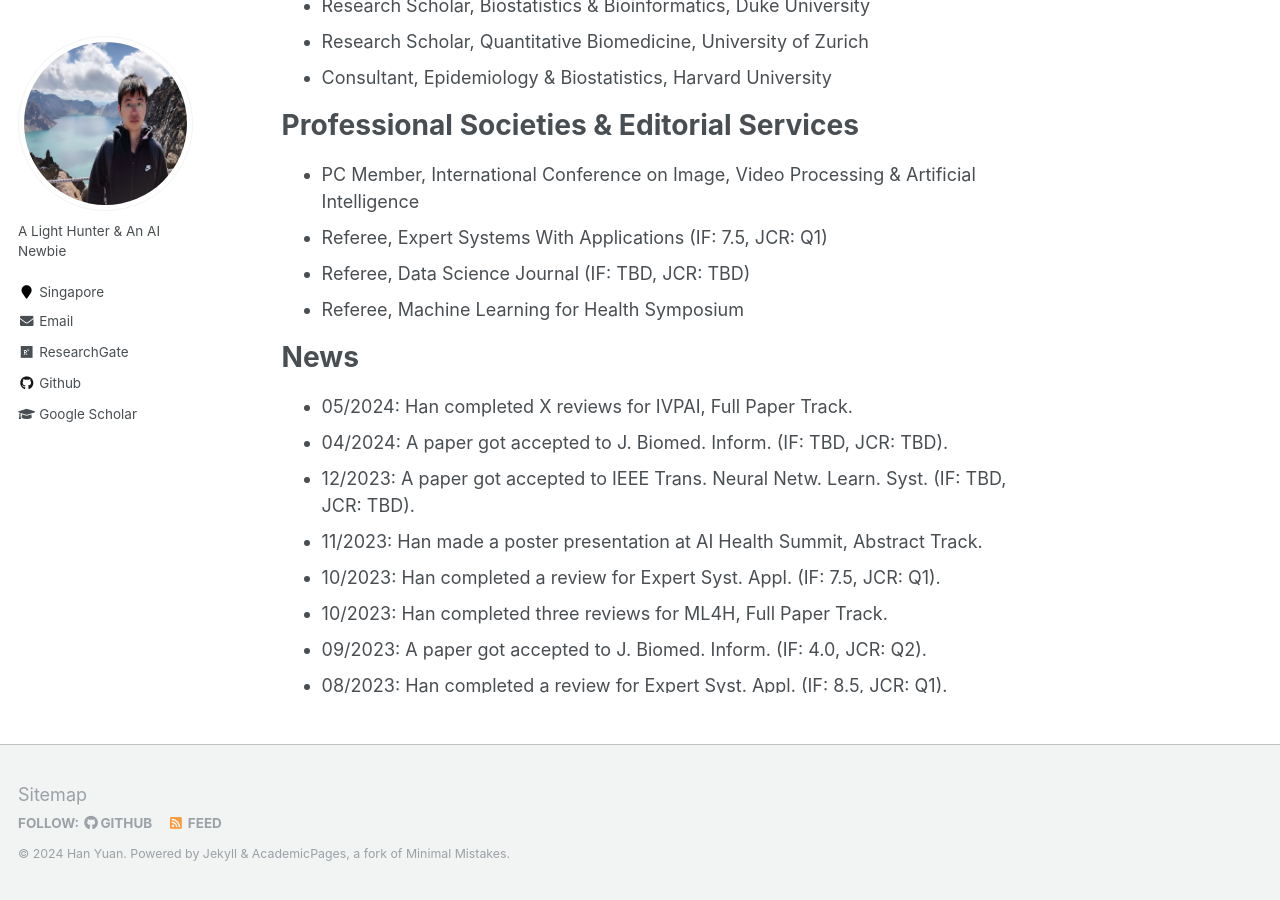
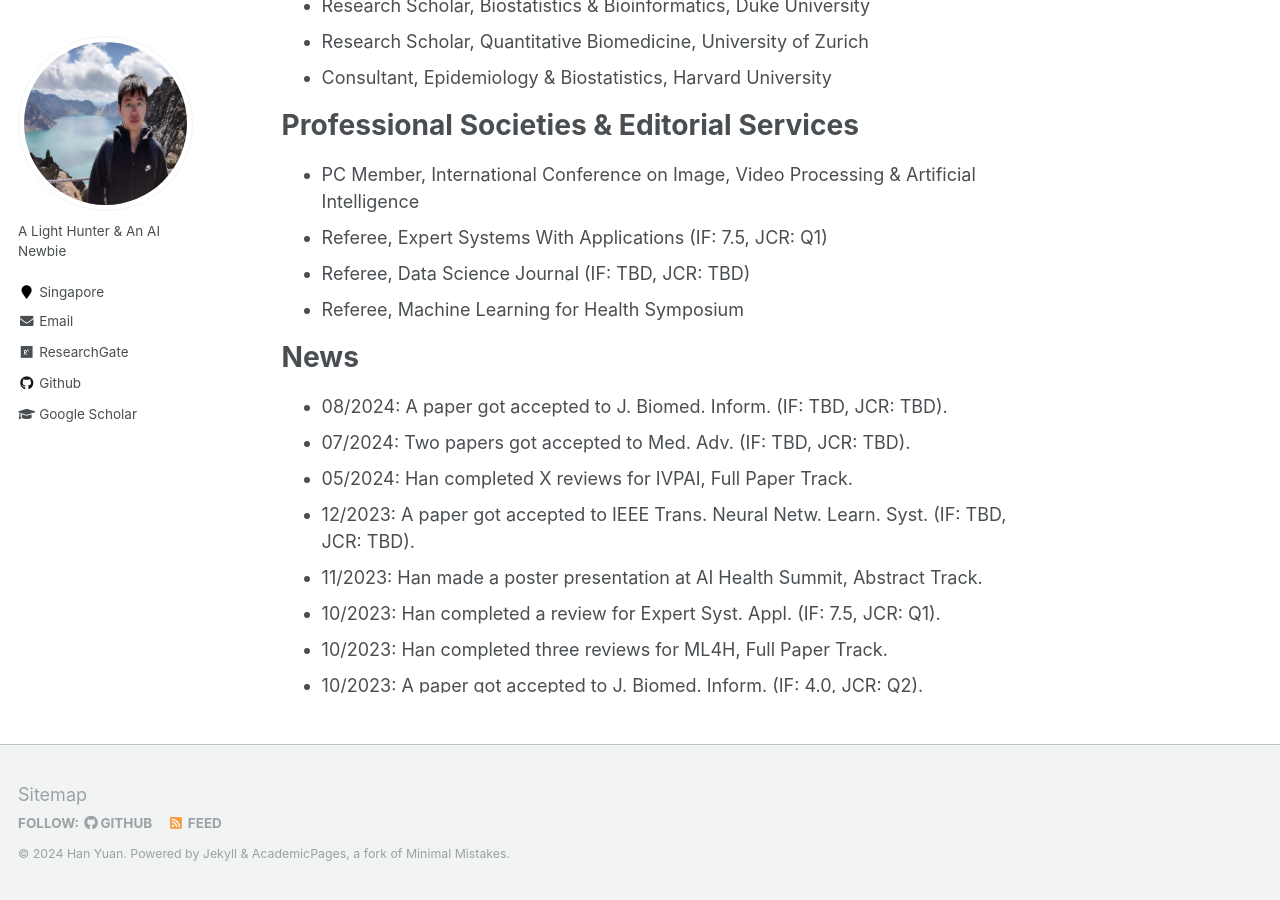
Before and after one commit to Han-Yuan-Med/Han-Yuan-Med.github.io, a Jekyll site: the page built from _pages/about.md, in a window 1280 px wide and 900 px high, scrolled down 830 px. Built offline with Jekyll 4.4.1, drawn with Linux system fonts in a browser that asks for light colours.

Commit message:
Update about.md

```diff
--- a/_pages/about.md
+++ b/_pages/about.md
@@ -29,20 +29,21 @@ Thank you for visiting my academic website. I invite you to explore the [publica
 
 # News
 <ul style="width: auto; height: 300px; overflow: auto">
+  <li>08/2024: A paper got accepted to J. Biomed. Inform. (IF: TBD, JCR: TBD).</li>
+  <li>07/2024: Two papers got accepted to Med. Adv. (IF: TBD, JCR: TBD).</li>
   <li>05/2024: Han completed X reviews for IVPAI, Full Paper Track.</li>
-  <li>04/2024: A paper got accepted to J. Biomed. Inform. (IF: TBD, JCR: TBD).</li>
   <li>12/2023: A paper got accepted to IEEE Trans. Neural Netw. Learn. Syst. (IF: TBD, JCR: TBD).</li>
   <li>11/2023: Han made a poster presentation at AI Health Summit, Abstract Track.</li>
   <li>10/2023: Han completed a review for Expert Syst. Appl. (IF: 7.5, JCR: Q1).</li>
   <li>10/2023: Han completed three reviews for ML4H, Full Paper Track.</li>
-  <li>09/2023: A paper got accepted to J. Biomed. Inform. (IF: 4.0, JCR: Q2).</li>
+  <li>10/2023: A paper got accepted to J. Biomed. Inform. (IF: 4.0, JCR: Q2).</li>
+  <li>08/2023: A paper got accepted to Artif. Intell. Med. (IF: 6.1, JCR: Q1).</li>
   <li>08/2023: Han completed a review for Expert Syst. Appl. (IF: 8.5, JCR: Q1).</li>
   <li>07/2023: Han completed a review for Data Sci. J. (IF: TBD, JCR: TBD).</li>
   <li>07/2023: Han made a poster presentation at MIDL, Short Paper Track.</li>
   <li>07/2023: Han started his research scholar at Duke University.</li>
-  <li>06/2023: A paper got accepted to Artif. Intell. Med. (IF: 6.1, JCR: Q1).</li>
+  <li>06/2023: A paper got accepted to STAR Protoc. (IF: 1.3, JCR: Q4).</li>
   <li>05/2023: Han made two oral presentations at ICLR, Tiny Paper Track.</li>
-  <li>05/2023: A paper got accepted to STAR Protoc. (IF: 1.3, JCR: Q4).</li>
   <li>03/2023: Han obtained the student accommodation awards of ICLR.</li>
   <li>12/2022: Han obtained the pre-doctoral research exchange awards.</li>
   <li>05/2022: A paper got accepted to J. Biomed. Inform. (IF: 8.0, JCR: Q1).</li>
@@ -51,11 +52,11 @@ Thank you for visiting my academic website. I invite you to explore the [publica
   <li>01/2022: A paper got accepted to J. Biomed. Inform. (IF: 8.0, JCR: Q1).</li>
   <li>01/2022: Han started his research scholar at University of Zurich.</li>
   <li>06/2021: A R package was officially released in CRAN.</li>
-  <li>05/2021: A paper got accepted to J. Exp. Clin. Cancer Res. (IF: 12.7, JCR: Q1).</li>
+  <li>06/2021: A paper got accepted to J. Exp. Clin. Cancer Res. (IF: 12.7, JCR: Q1).</li>
   <li>02/2021: Han made an oral presentation at ICMHI, Full Paper Track.</li>
-  <li>09/2020: A paper got accepted to Front. Oncol. (IF: 6.2, JCR: Q2).</li>
+  <li>10/2020: A paper got accepted to Front. Oncol. (IF: 6.2, JCR: Q2).</li>
+  <li>09/2020: A paper got accepted to Int. J. Biostat. (IF: 1.0, JCR: Q4).</li>
   <li>08/2020: Han started his Ph.D. study at Duke-NUS Medical School.</li>
-  <li>06/2020: A paper got accepted to Int. J. Biostat. (IF: 1.0, JCR: Q4).</li>
   <li>07/2019: Han started his consultant at Harvard University.</li>
   <li>06/2019: Han obtained his double B.S. degrees with distinction.</li>
   <li>12/2018: Han obtained the 3rd prize of excellent undergraduate scholarship.</li>
```
